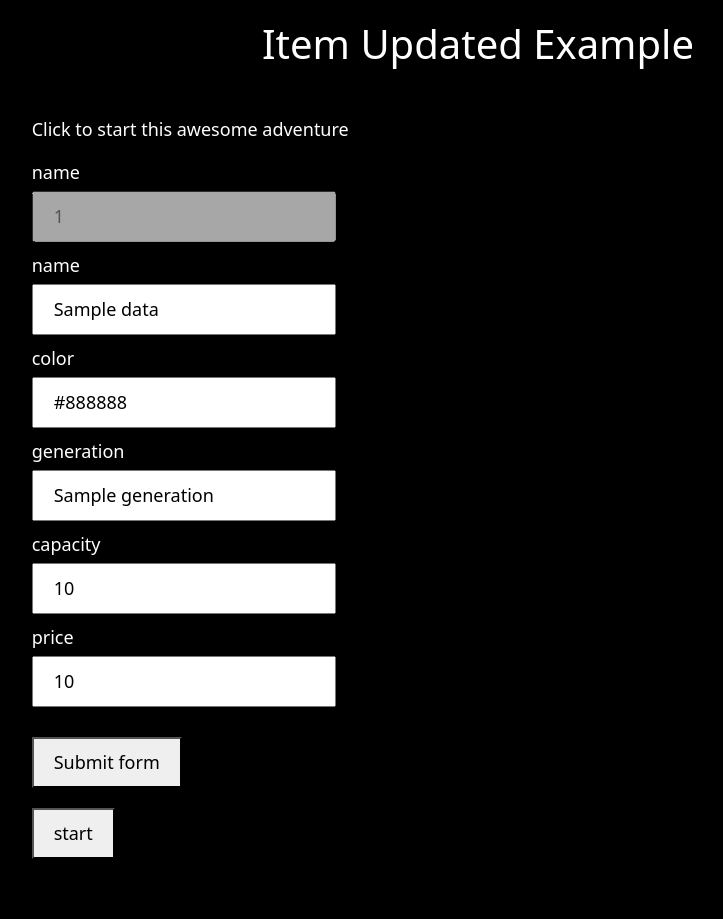
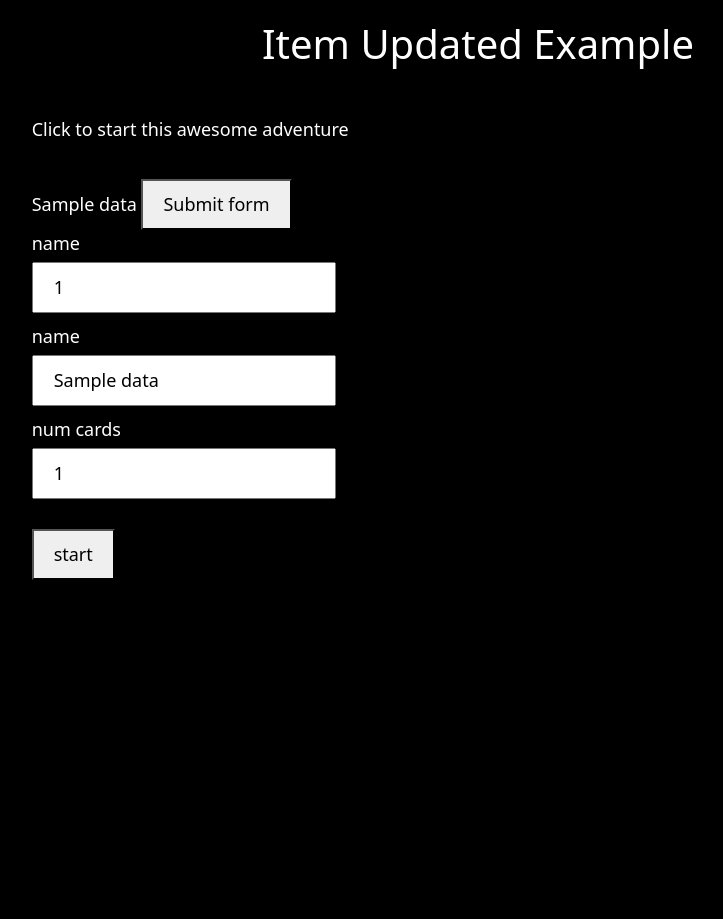
Before and after one commit to JorgeRico/Flask-Website, a Flask app: template templates/pages/update_example.html in a window 1280 px wide. Shown: the whole page, without its empty margins (162-885 px from the left). After the commit the page ends 580 px from the top, so only its background shows below. Run offline with Flask 3, Linux system fonts and the light colour scheme; the template is opened without the code that fills it: most values are stand-ins (such as "Sample title", 1, 10 or a date in 2020).

Commit message:
update function

```diff
--- a/app.py
+++ b/app.py
@@ -1,4 +1,4 @@
-from flask import Flask, render_template
+from flask import Flask, render_template, request
 from models.database import Database
 
 app = Flask(__name__)
@@ -16,30 +16,27 @@
 def fileExample():
     return render_template("pages/file_example.html")
 
-# @app.route("/update-example")
-# def updateExample():
-#     requestUrl = api.baseUrl + "/objects/7"
-#     response   = requests.get(requestUrl, headers=api.headers)
+@app.route("/update-example")
+def updateExample():
+    db     = Database()
+    query  = "SELECT id as id, name as name, numCards as numCards FROM mtgSet where id = 2;"
+    result = db.getJsonData(query)
 
-#     return render_template("pages/update_example.html", data=json.loads(response.content))
+    return render_template("pages/update_example.html", data=result[0])
 
-# @app.route("/submit-update", methods=['POST'])
-# def submitUpdateExample():
-#     item = {
-#         "name" : request.form['name'],
-#         "data" : {
-#             "color"      : request.form['color'],
-#             "generation" : request.form['generation'],
-#             "capacity"   : request.form['capacity'],
-#             "price"      : request.form['price']
-#         }
-#     }
+@app.route("/submit-update", methods=['POST'])
+def submitUpdateExample():
+    item = {
+        "id"       : request.form['id'],
+        "name"     : request.form['name'],
+        "numCards" :  request.form['numCards']
+    }
 
-#     requestUrl = api.baseUrl + "/objects/" + createFakeItem(item)
-#     payload    = json.dumps(item)
-#     response   = requests.put(requestUrl, headers=api.headers, data=payload)
+    db    = Database()
+    query = "UPDATE mtgSet SET id = %s, name = '%s', numCards = %s where id = %s;" %(request.form['id'], request.form['name'], request.form['numCards'], request.form['id'])
+    db.updateData(query)
 
-#     return render_template("pages/submit/update_example.html", data=json.loads(response.content))
+    return render_template("pages/submit/update_example.html", data=item)
 
 # def createFakeItem(item):
 #     # fake object need to be created to modify
@@ -64,7 +61,7 @@
 def getListExample():
     db     = Database()
     query  = "SELECT id as id, name as name, numCards as numCards FROM mtgSet;"
-    result = db.getData(query)
+    result = db.getJsonData(query)
 
     return render_template("pages/get_list_example.html", data=result)
 
@@ -72,7 +69,7 @@
 def getExample(id):
     db     = Database()
     query  = "SELECT id as id, name as name, numCards as numCards FROM mtgSet where id = %s;" %id
-    result = db.getData(query)
+    result = db.getJsonData(query)
 
     return render_template("pages/get_id_example.html", data=result[0])
 
--- a/templates/pages/submit/update_example.html
+++ b/templates/pages/submit/update_example.html
@@ -13,10 +13,7 @@
                 <ul>
                     <li>id: {{ data.id }}</li>
                     <li>name: {{ data.name }}</li>
-                    <li>color: {{ data.data.color }}</li>
-                    <li>capacity: {{ data.data.capacity }}</li>
-                    <li>generation: {{ data.data.generation }}</li>
-                    <li>price: {{ data.data.price }}</li>
+                    <li>num cards: {{ data.numCards }}</li>
                 </ul>
             </li>
         </ul>
--- a/templates/pages/update_example.html
+++ b/templates/pages/update_example.html
@@ -4,34 +4,22 @@
 
 {% block header %}Item updated example{% endblock %}
 
-
 {% block content %}
     <div class="pages">
         <p>Click to start this awesome adventure</p>
         <form method="POST" action="/submit-update">
+            {{ data}}
             <label>name</label>
             <div>
-                <input type="text" name="id" placeholder="id" value="{{ data.id }}" disabled>
+                <input type="text" name="id" placeholder="id" value="{{ data.id }}" required>
             </div>
             <label>name</label>
             <div>
                 <input type="text" name="name" placeholder="name" value="{{ data.name }}" required>
             </div>
-            <label>color</label>
+            <label>num cards</label>
             <div>
-                <input type="text" name="color" placeholder="color" value="{{ data.data.color }}" required>
-            </div>
-            <label>generation</label>
-            <div>
-                <input type="text" name="generation" placeholder="generation" value="{{ data.data.generation }}" required>
-            </div>
-            <label>capacity</label>
-            <div>
-                <input type="text" name="capacity" placeholder="capacity" value="{{ data.data.capacity }}" required>
-            </diV>
-            <label>price</label>
-            <div>
-                <input type="text" name="price" placeholder="price" value="{{ data.data.price }}" required>
+                <input type="text" name="numCards" placeholder="num cards" value="{{ data.numCards }}" required>
             </div>
 
             <button type="submit">Submit form</button>
```
Also changed, not shown: models/database.py (+17 -4 lines).
